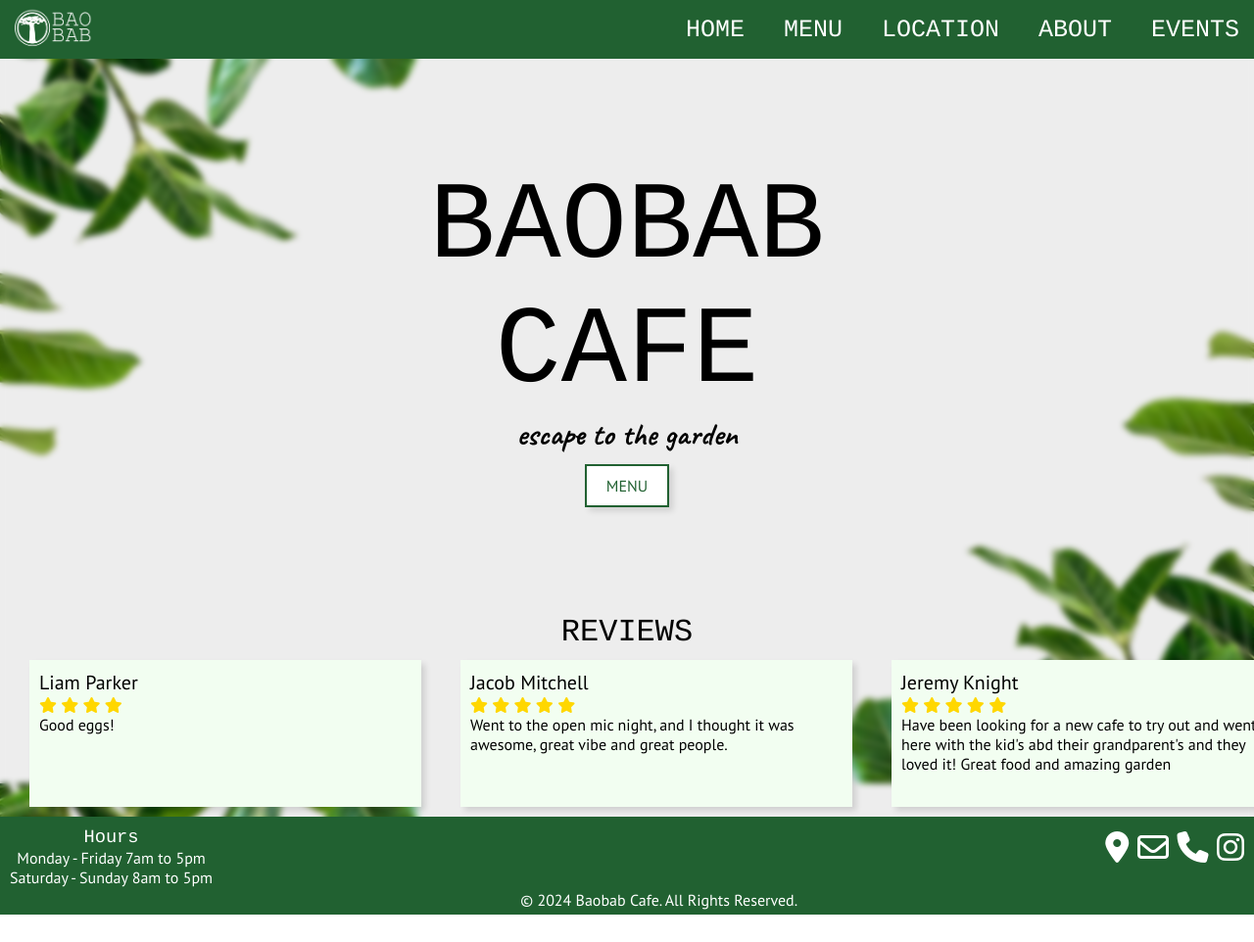
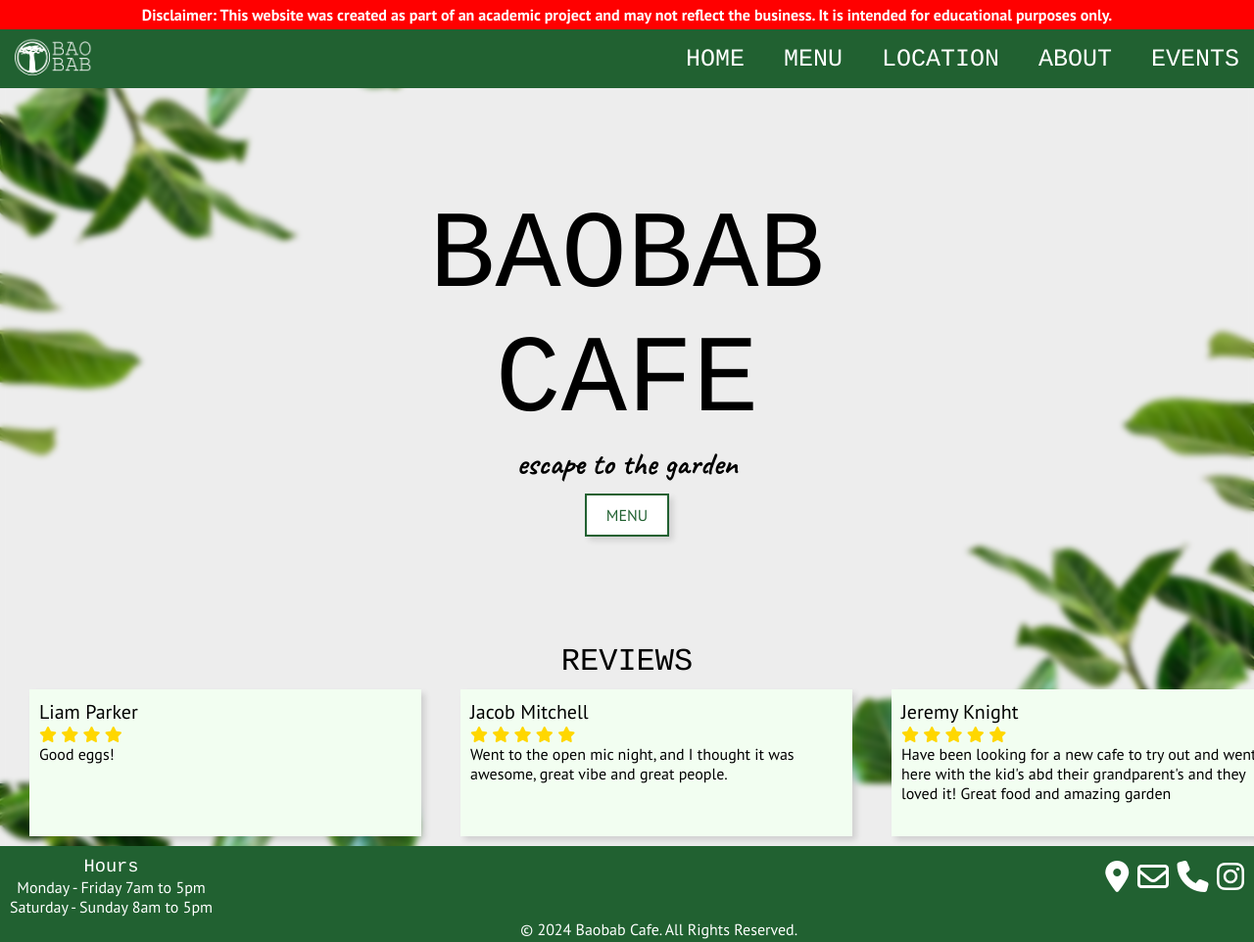
Before and after one commit to yazzamuffiny/Formative-1.2, a plain HTML site: page index.html in a window 1280 px wide. Shown: the whole page at 98% size. Before the commit the page ends 934 px from the top, so only its background shows below. Drawn offline with Linux system fonts and the light colour scheme.

Commit message:
disclaimer

```diff
--- a/css/style.scss
+++ b/css/style.scss
@@ -23,6 +23,9 @@ $box-shadow: 4px 4px 6px 0px rgba(0,0,0,0.12);
 // end global reset
 
 //GLOBAL RULES
+
+
+
 //background image
 body {
     background-image: url("../imgs/bg-home.jpg");
@@ -32,6 +35,18 @@ body {
     backdrop-filter: blur(3px);
 }
 //end background image
+
+//disclaimer
+.disclaimer {
+    background-color: red;
+    color: white;
+    height: 30px;
+    display: flex;
+    justify-content: center;
+    align-items: center;
+    font-weight: 700;
+}
+
 
 // header rules
 h1 {
--- a/index.html
+++ b/index.html
@@ -9,6 +9,7 @@
 <body>
 
 <!-- responsive nav bar -->
+ <div class="disclaimer">Disclaimer: This website was created as part of an academic project and may not reflect the business. It is intended for educational purposes only. </div>
     <header class="nav-header" id="navHeader">
         <nav>
             <!-- nav logo -->
```
Also changed, not shown: about.html (+1 -0 lines), events.html (+1 -0 lines), location.html (+1 -0 lines), menu.html (+1 -0 lines), css/style.css, 1 other file.
